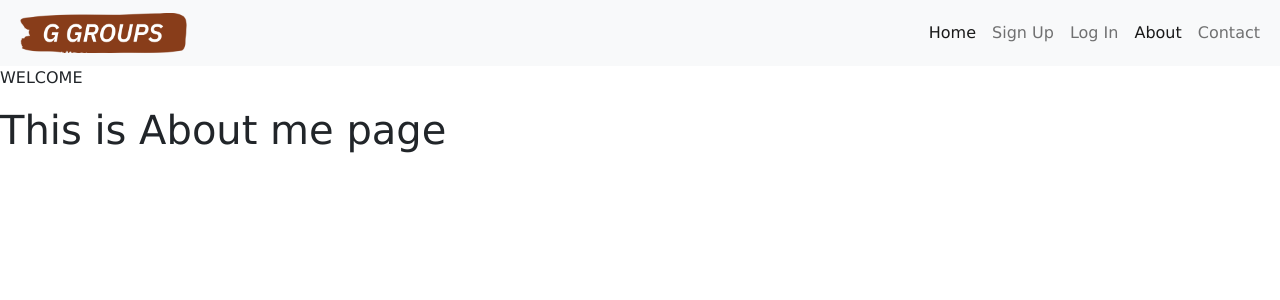
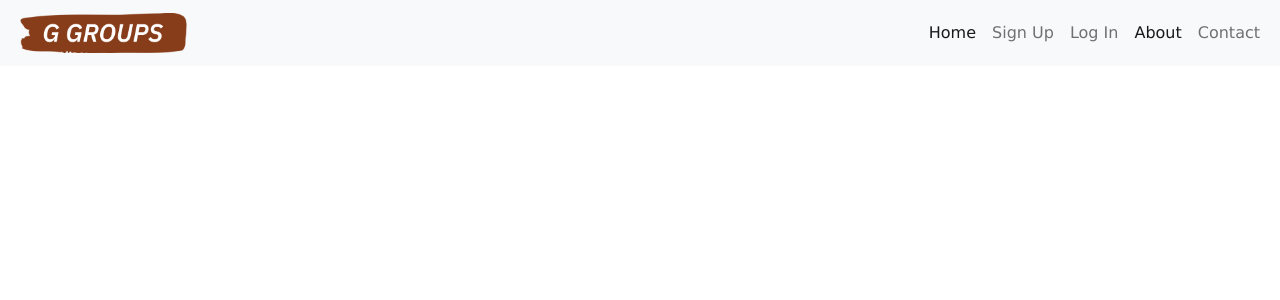
Before and after one commit to Kushalg3/demo.github.io, a React (Create React App) app in the folder client/: page /about in a window 1280 px wide. Shown: the top 300 px of the page. Built offline with nearby package versions, Linux system fonts and the light colour scheme.

Commit message:
creating about page ui

```diff
--- a/client/src/App.css
+++ b/client/src/App.css
@@ -22,7 +22,7 @@
   pointer-events: none;
 }
 
-.signup, .signin, .contact, .home {
+.signup, .signin, .contact, .home, .about {
   width: 100%;
   height: 100%;
   display: flex;
@@ -62,6 +62,10 @@
   font-weight: bold;
 }
 
+.about > .Container {
+  max-width: 660px;
+}
+
 .box {
   box-shadow: 0 4px 4px 0 rgba(0, 0, 0, 0.1), 0 12px 35px 0 rgba(0, 0, 0, 0.14);
   border-radius: 6px;
@@ -96,6 +100,11 @@
 .message-field {
   display: flex;
   justify-content: space-around;
+}
+
+.grid-container {
+  display: grid;
+  grid-template-columns: auto auto auto;
 }
 
 #signup-image, #signin-image {
--- a/client/src/components/About.js
+++ b/client/src/components/About.js
@@ -2,10 +2,13 @@ import React from 'react'
 
 const About = () => {
   return (
-    <div>
-        <p>WELCOME</p>
-        <h1>This is About me page</h1>
-    </div>
+    <>
+        <div className='about'>
+          <div className='Container box bg-light'>
+            <div className='grid-container'></div>
+          </div>
+        </div>
+    </>
   )
 }
 
```
